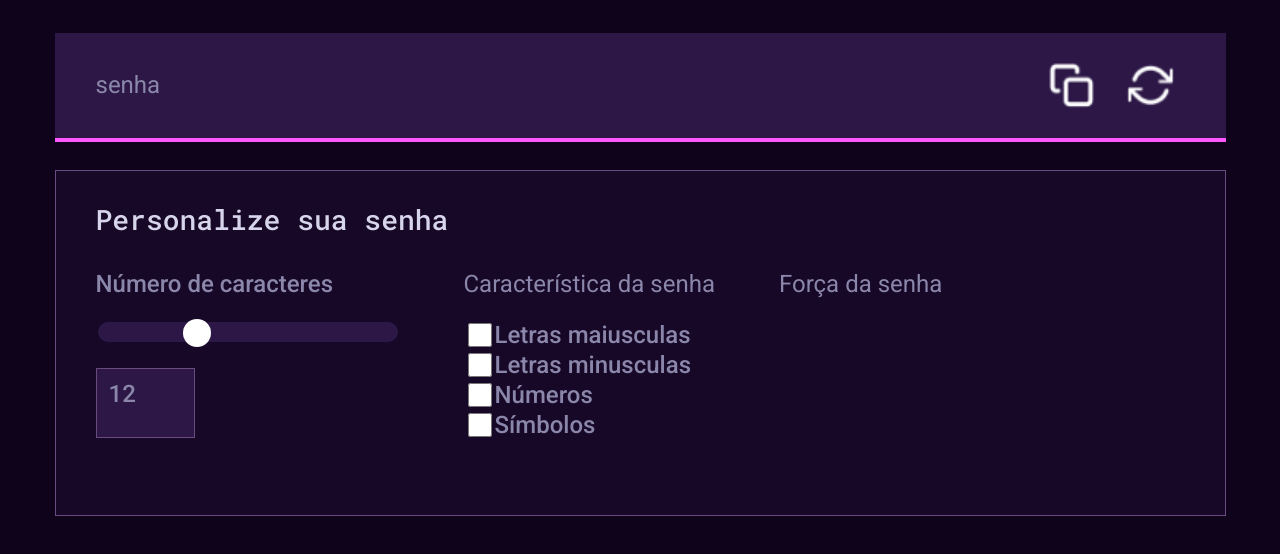
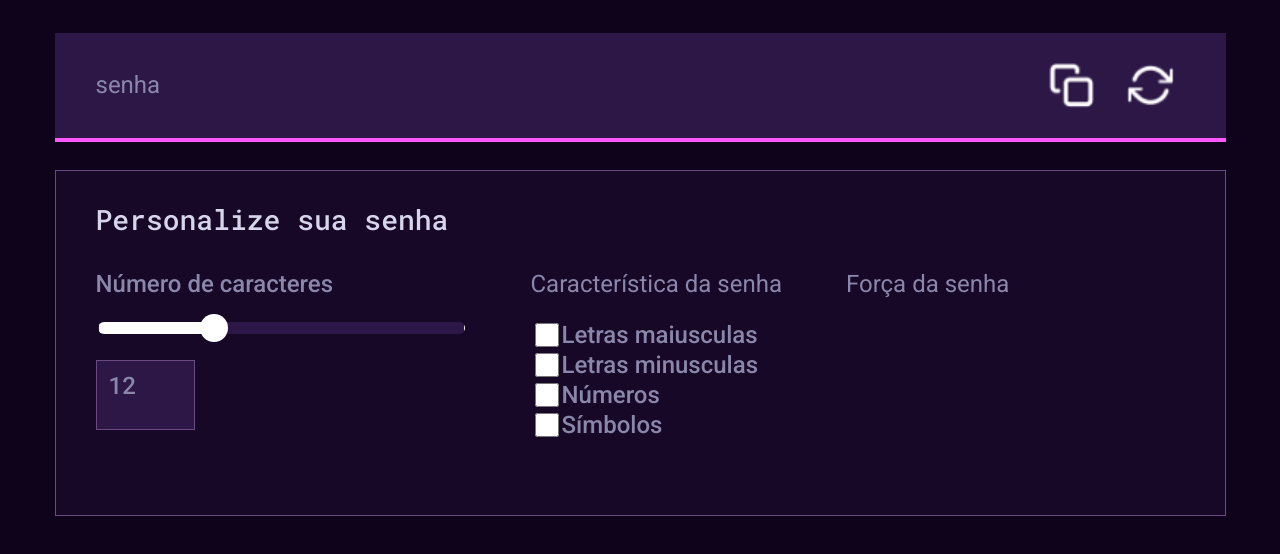
Before and after one commit to aylanatalia/Gerador-Senha, a plain HTML site: page index.html in a window 1280 px wide. Shown: the part 226-780 px from the top of the page. Drawn offline with Linux system fonts and the light colour scheme.

Commit message:
estilizacao da minha barra do input

```diff
--- a/estilos/estilos.css
+++ b/estilos/estilos.css
@@ -136,31 +136,15 @@ h2{
     padding: 0.8125rem 0 0 0.7500rem;
 }
 
-/* estilos gerais da barra */
 .barra{
+    background: linear-gradient(to right, var(--cor-fonte-principal) 0%, var(--cor-fonte-principal) 30%, var(--cor-fundo-output) 30%, var(--cor-fundo-output) 100%);
+    border: 1px solid transparent;
+    border-radius: 10px;
+    height: 10px;
+    width: 365px;
+    outline: none;
+    transition: background 450ms ease-in;
     -webkit-appearance: none;
-    appearance: none;
-    width: 300px;
-    background: transparent;
-    cursor: pointer;
-    outline: none;
-}
-
-/* barra não preenchida */
-.barra::-webkit-slider-runnable-track{
-    width: 300px;
-    height: 0.41px;
-    border-radius: 10px;
-    background: var(--cor-fundo-output);
-    border: 10px solid var(--cor-fundo-output);
-}
-
-.barra::-moz-range-track{
-    width: 300px;
-    height: 0.41px;
-    border-radius: 10px;
-    background: var(--cor-fundo-output);
-    border: 10px solid var(--cor-fundo-output);
 }
 
 /* thumb */
@@ -172,7 +156,7 @@ h2{
     background: var(--cor-fonte-principal);
     border: none;
     position: relative;
-    top: -13px;
+    top: 0;
 }
 
 .barra::-moz-range-thumb{
@@ -182,8 +166,9 @@ h2{
     background: var(--cor-fonte-principal);
     border: none;
     position: relative;
-    top: -13px;
+    top: 0;
 }
+
 .caracteristica{
     display: flex;
     flex-direction: column;
--- a/js/range.js
+++ b/js/range.js
@@ -5,3 +5,10 @@ barra.addEventListener('input', () => {
     //para que o span imprima o valor selecionado na barra
     valorBarra.textContent = barra.value;
 })
+
+
+//aplica a estilização ao componente barra
+barra.oninput = function(){
+    var valor = (this.value - this.min) / (this.max - this.min) * 100;
+    this.style.background = `linear-gradient(to right, #FFFFFF 0%, #FFFFFF ${valor}%, #2C1746 ${valor}%, #2C1746 100%)`;
+}
```
